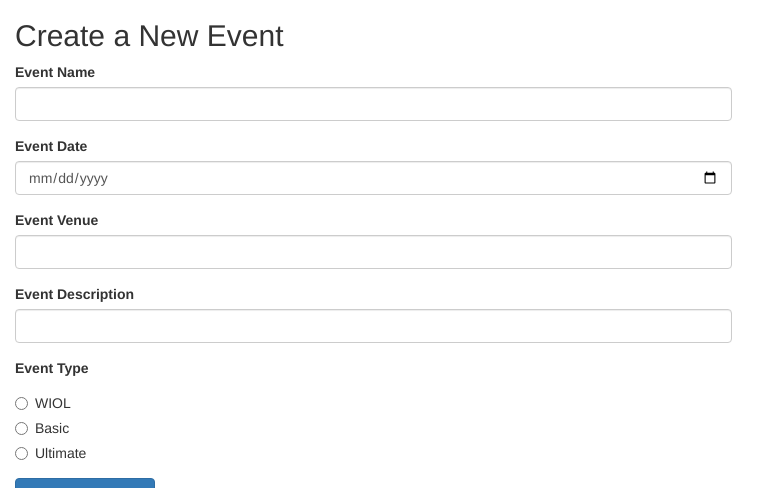
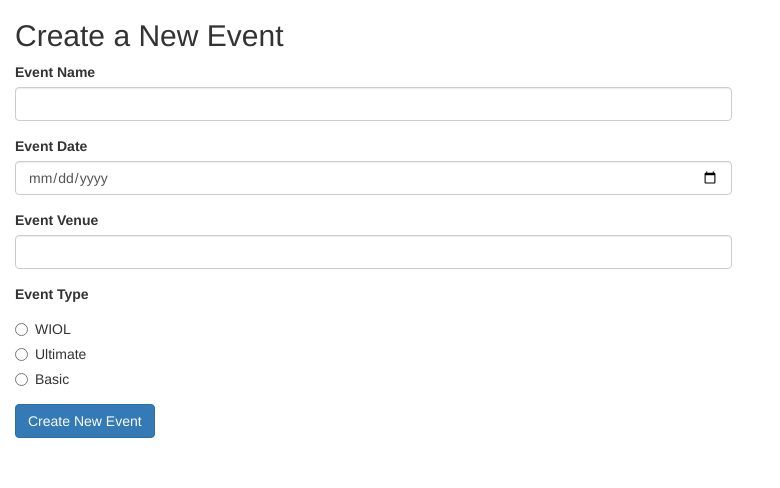
Before and after one commit to ercjns/O-coc-wifiscoring, a Flask app: template coc_wifiscoring/templates/admin/events.html in a window 1280 px wide. Shown: the part 386-874 px from the top of the page, without its empty margins (0-780 px from the left). Run offline with Flask 2, Linux system fonts and the light colour scheme; the template is opened without the code that fills it, so the values that code supplies are empty; parts of the project's set-up code (start-up, migrations or seed data) failed here and were passed over; some libraries are stand-ins or nearby versions.

Commit message:
Event admin improvements

```diff
--- a/coc_wifiscoring/admincontroller.py
+++ b/coc_wifiscoring/admincontroller.py
@@ -56,7 +56,10 @@ def new_event():
     date = request.form['event-date']
     datetxt = datetime.strptime(date, '%Y-%m-%d').strftime('%d %B %Y')
     venue = request.form['event-venue']
-    desc = request.form['event-description']
+    try:
+        desc = request.form['event-description']
+    except:
+        desc = ''
     event_type = request.form['event-type']
 
     events = Event.query.all()
--- a/coc_wifiscoring/templates/admin/events.html
+++ b/coc_wifiscoring/templates/admin/events.html
@@ -36,32 +36,32 @@
         <h2>Create a New Event</h2>
         <div class="form-group">
             <label for="event-name" class="control-label">Event Name</label>
-            <input type="text" class="form-control" name="event-name" value="">
+            <input type="text" class="form-control" name="event-name" value="" required>
         </div>
         <div class="form-group">
             <label for="event-date" class="control-label">Event Date</label>
-            <input type="date" class="form-control" name="event-date" value="" pattern="\d{4}-\d{1,2}-\d{1,2}" required>
+            <input type="date" class="form-control" name="event-date" value="YYYY-MM-DD" pattern="\d{4}-\d{1,2}-\d{1,2}" title="YYYY-MM-DD" required>
             <!-- <p class="help-block">YYYY-MM-DD</p> -->
         </div>
         <div class="form-group">
             <label for="event-venue" class="control-label">Event Venue</label>
-            <input type="text" class="form-control" name="event-venue" value="">
+            <input type="text" class="form-control" name="event-venue" value="" required>
         </div>
-        <div class="form-group">
+        <!-- <div class="form-group">
             <label for="event-host" class="control-label">Event Description</label>
             <input type="text" class="form-control" name="event-description" value="">
-        </div>
+        </div> -->
         <div class="form-group">
             <label for="event-type" class="control-label">Event Type</label>
             <div class="radio">
                 <label><input type="radio" name="event-type" value='wiol' required>WIOL</label>
             </div>
             <div class="radio">
+                <label><input type="radio" name="event-type" value='ult' required>Ultimate</label>
+            </div>
+            <div class="radio">
                 <label><input type="radio" name="event-type" value='basic' required>Basic</label>
             </div>
-            <div class="radio">
-                    <label><input type="radio" name="event-type" value='ult' required>Ultimate</label>
-                </div>
         </div>
 
         <p><button type="submit" class="btn btn-default btn-primary">Create New Event</button></p>
```
